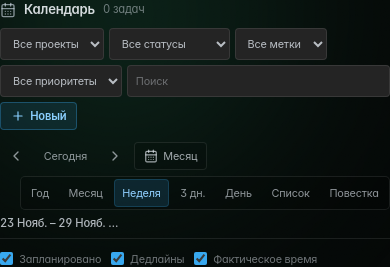
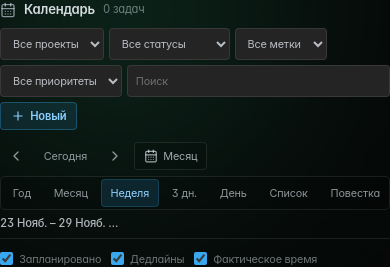
Before and after one commit to dequintalegione-boop/Nexora, a React (Vite) app: page /calendar in a window 390 px wide. Shown: the top 267 px of the page. Built offline with nearby package versions, Linux system fonts and the light colour scheme.

Commit message:
style(calendar): keep view tabs usable on narrow screens

```diff
--- a/src/components/nexora/calendar-page.css
+++ b/src/components/nexora/calendar-page.css
@@ -1179,3 +1179,33 @@
     min-height: 1.9rem;
   }
 }
+
+
+/* Readable calendar view navigation without forcing narrow layouts to overflow. */
+.nexora-calendar-view-switch {
+  min-width: 0;
+  max-width: min(38rem, 100%);
+  overflow-x: auto;
+  overscroll-behavior-x: contain;
+  scrollbar-width: none;
+}
+
+.nexora-calendar-view-switch::-webkit-scrollbar {
+  display: none;
+}
+
+.nexora-calendar-view-button {
+  flex: 0 0 auto;
+  min-width: max-content;
+  padding-inline: .55rem;
+  white-space: nowrap;
+}
+
+@media (max-width: 640px) {
+  .nexora-calendar-view-switch {
+    width: 100%;
+    max-width: 100%;
+    justify-content: flex-start;
+    margin-left: 0;
+  }
+}
```
